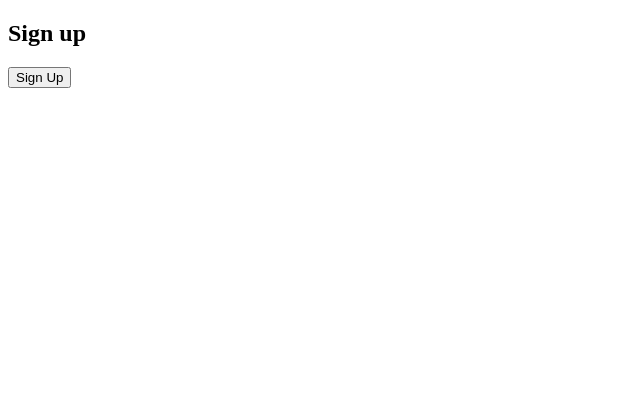
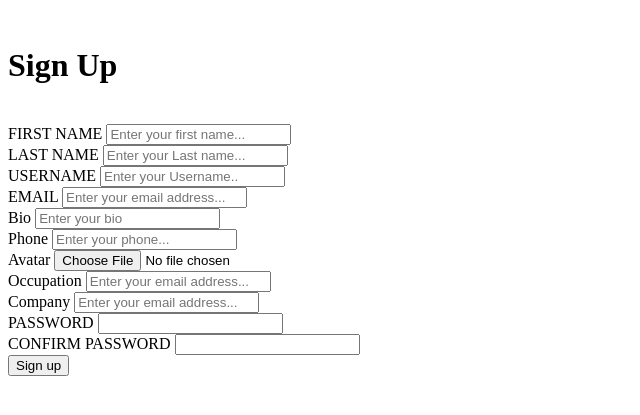
Before and after one commit to reskillamericans/SMA-Team-3, a Django app: page /accounts/signup/ in a window 1280 px wide. Shown: the top 415 px of the page, without its empty margins (0-640 px from the left). Run offline with Django 3.2, Linux system fonts and the light colour scheme.

Commit message:
Created the forgot password feature

```diff
--- a/authentication/templates/authentication/signup.html
+++ b/authentication/templates/authentication/signup.html
@@ -1,13 +1,130 @@
 <!-- templates/registration/signup.html -->
-{% extends 'authentication/base.html' %}
+{% extends 'authentication/base.html' %}{% block content %} {% load static %}
+<body id="layout">
+  <!-- Main body goes here -->
+  <br />
+  <div class="container">
+    <div class="row">
+      <div class="col-md-3 col-lg-4"></div>
+      <div class="col-md-6 col-sm-12 col-lg-4 col-xs-4">
+        <h1 class="text-center"><strong>Sign Up</strong></h1>
+        <br />
 
-{% block title %}Sign Up{% endblock %}
+        <form action="{% url 'authentication:register' %}" method="POST" id="sign_form">
+          {% csrf_token %}
+          <div class="text-primary">
+            {% for message in messages %} {{ message }} {% endfor %}
+          </div>
 
-{% block content %}
-  <h2>Sign up</h2>
-  <form method="post">
-    {% csrf_token %}
-    {{ form.as_p }}
-    <button type="submit">Sign Up</button>
-  </form>
+          <div class="form-group">
+            <label for="email">FIRST NAME</label>
+            <input
+              type="text"
+              name="firstname"
+              class="form-control"
+              placeholder="Enter your first name..."
+              required
+            />
+          </div>
+          <div class="form-group">
+            <label for="email">LAST NAME</label>
+            <input
+              type="text"
+              name="lastname"
+              class="form-control"
+              placeholder="Enter your Last name..."
+              required
+            />
+          </div>
+          <div class="form-group">
+            <label for="email">USERNAME</label>
+            <input
+              type="text"
+              name="username"
+              class="form-control"
+              placeholder="Enter your Username.."
+              required
+            />
+          </div>
+
+          <div class="form-group">
+            <label for="pwd">EMAIL</label>
+            <input
+              type="text"
+              name="email"
+              class="form-control"
+              placeholder="Enter your email address..."
+              required
+            />
+          </div>
+
+          <div class="form-group">
+            <label for="pwd">Bio</label>
+            <input
+              type="text"
+              name="bio"
+              class="form-control"
+              placeholder="Enter your bio"
+              required
+            />
+          </div>
+
+          <div class="form-group">
+            <label for="pwd">Phone</label>
+            <input
+              type="text"
+              name="phone"
+              class="form-control"
+              placeholder="Enter your phone..."
+              required
+            />
+          </div>
+
+          <div class="form-group">
+            <label for="pwd">Avatar</label>
+            <input type="file" id="img" name="avatar" accept="image/*">
+          </div>
+
+          <div class="form-group">
+            <label for="pwd">Occupation</label>
+            <input
+              type="text"
+              name="occupation"
+              class="form-control"
+              placeholder="Enter your email address..."
+              required
+            />
+          </div>
+
+          <div class="form-group">
+            <label for="pwd">Company</label>
+            <input
+              type="text"
+              name="company"
+              class="form-control"
+              placeholder="Enter your email address..."
+              required
+            />
+          </div>
+
+          <div class="form-group">
+            <label for="pwd">PASSWORD</label>
+            <input type="password" name="pwd" class="form-control" id="pwd" required/>
+          </div>
+
+          <div class="form-group">
+            <label for="pwd">CONFIRM PASSWORD</label>
+            <input type="password" name="confirmpwd" id="confirmpwd" class="form-control" required/>
+            <span id='message'></span>
+          </div>
+
+          <button type="submit" class="btn btn-block primary-btn">
+            Sign up
+          </button>
+        </form>
+        <br /><br />
+      </div>
+    </div>
+  </div>
+</body>
 {% endblock %}
--- a/authentication/urls.py
+++ b/authentication/urls.py
@@ -1,8 +1,12 @@
 from django.urls import path
 from . import views
 
-app_name = 'user_authentication'
+app_name = 'authentication'
 urlpatterns = [
     path('signup/', views.register, name='register'),
     path('login/', views.login, name='login'),
+    path('home/', views.home, name='home'),
+    path('logout/', views.logout, name='logout'),
+    path('forgot_password/', views.forgot_password, name='forgot_password'),
+
 ]
--- a/authentication/views.py
+++ b/authentication/views.py
@@ -1,9 +1,16 @@
 from django.contrib import messages
 from django.contrib.auth import authenticate
+from django.contrib.auth.forms import PasswordResetForm
+from django.contrib.auth.tokens import default_token_generator
 from django.contrib.auth.views import logout_then_login
 from django.core.exceptions import ValidationError
+from django.core.mail import send_mail, BadHeaderError
+from django.http import HttpResponse
 from django.shortcuts import render, redirect
-from django.utils import http
+from django.template.loader import render_to_string
+from django.utils.encoding import force_bytes
+from django.utils.http import urlsafe_base64_encode
+from django.db.models.query_utils import Q
 
 from .models import User
 from django.contrib.auth.models import auth
@@ -49,7 +56,7 @@ def register(request):
 
 def login(request):
     if request.user.is_authenticated:
-        return redirect('')
+        return redirect('authentication:home')
 
     if request.method == 'POST':
         email = request.POST.get('email')
@@ -60,9 +67,49 @@ def login(request):
 
             if user is not None:
                 auth.login(request, user)
-                return redirect('home')
+                return redirect('authentication:home')
         except ValidationError:
             messages.error(request, 'Unable to reach auth server')
             return redirect("authentication:login")
 
     return render(request, "authentication/login.html")
+
+
+def forgot_password(request):
+    if request.method == "POST":
+        password_reset_form = PasswordResetForm(request.POST)
+        if password_reset_form.is_valid():
+            data = password_reset_form.cleaned_data['email']
+            associated_users = User.objects.filter(Q(email=data))
+            if associated_users.exists():
+                for user in associated_users:
+                    subject = "Password Reset Requested"
+                    email_template_name = "authentication/password/password_reset_email.txt"
+                    c = {
+                        "email": user.email,
+                        'domain': '127.0.0.1:8000',
+                        'site_name': 'SMA App',
+                        "uid": urlsafe_base64_encode(force_bytes(user.pk)),
+                        "user": user,
+                        'token': default_token_generator.make_token(user),
+                        'protocol': 'http',
+                    }
+                    email = render_to_string(email_template_name, c)
+                    try:
+                        send_mail(subject, email, 'admin@smaapp.com', [user.email], fail_silently=False)
+                    except BadHeaderError:
+                        return HttpResponse('Invalid header found.')
+                    messages.success(request, 'A message with reset password instructions has been sent to your inbox.')
+                    return redirect("authentication:login")
+            messages.error(request, 'An invalid email has been entered.')
+    password_reset_form = PasswordResetForm()
+    return render(request=request, template_name="authentication/password/password_reset.html",
+                  context={"password_reset_form": password_reset_form})
+
+
+def home(request):
+    return render(request, "authentication/home.html")
+
+
+def logout(request):
+    return logout_then_login(request)
--- a/sma_project/urls.py
+++ b/sma_project/urls.py
@@ -15,8 +15,19 @@ Including another URLconf
 """
 from django.contrib import admin
 from django.urls import path, include
+from django.contrib.auth import views
 
 urlpatterns = [
     path('admin/', admin.site.urls),
     path('accounts/', include('authentication.urls')),
+    path('password_reset/done/', views.PasswordResetDoneView.as_view(template_name='authentication/password'
+                                                                                   '/password_reset_done.html'),
+         name='password_reset_done'),
+    path('reset/<uidb64>/<token>/', views.PasswordResetConfirmView.as_view(template_name="authentication/password"
+                                                                                         "/password_reset_confirm.html"),
+         name='password_reset_confirm'),
+    path('reset/done/', views.PasswordResetCompleteView.as_view(template_name='authentication/password'
+                                                                              '/password_reset_complete.html'),
+         name='password_reset_complete'),
+
 ]
```
Also changed, not shown: authentication/templates/authentication/home.html (+4 -6 lines), authentication/templates/authentication/login.html (+40 -8 lines), sma_project/settings.py (+7 -5 lines).
